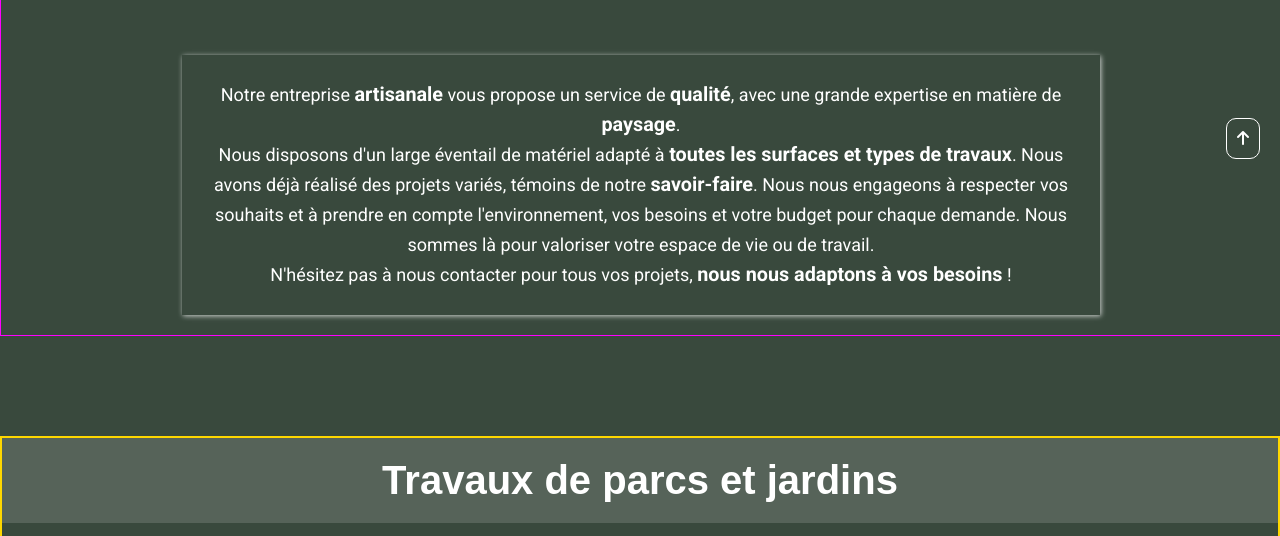
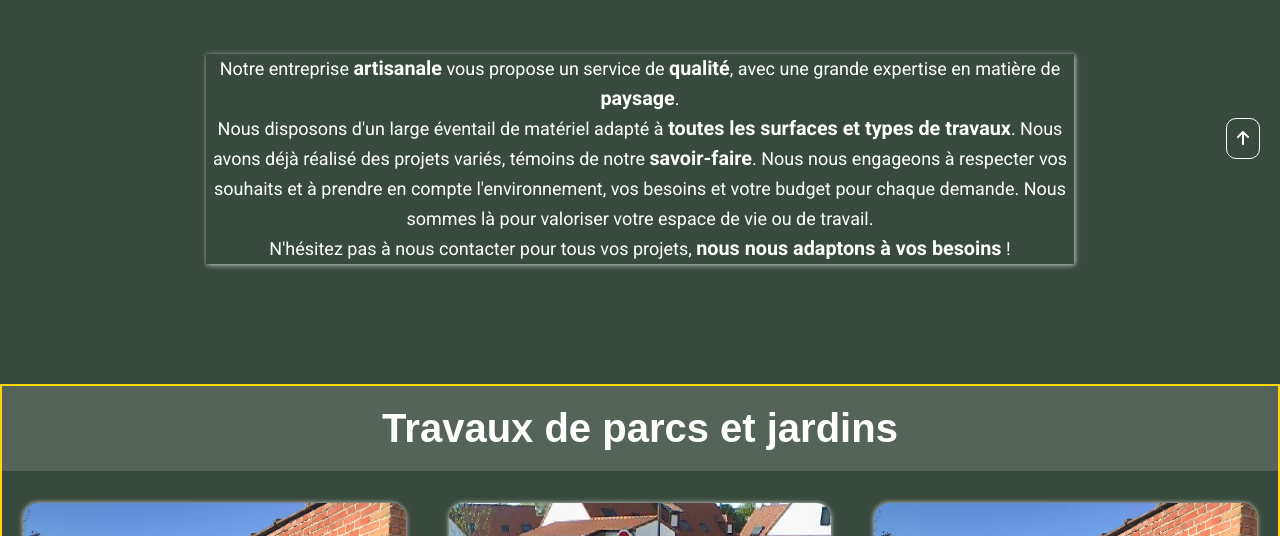
Before and after one commit to Ludescm/DavidDescamps-Jardins, a plain HTML site: page index.html in a window 1280 px wide. Shown: the part 621-1157 px from the top of the page. Drawn offline with Linux system fonts and the light colour scheme; a web font is replaced by a local one.

Commit message:
finition encadrement

```diff
--- a/style.css
+++ b/style.css
@@ -145,7 +145,6 @@ header{
 /*---Presentation---*/
 
 #presentation{
-  border: 1px solid magenta;
   width: 100%;
   display: flex;
   flex-flow: column nowrap;
@@ -170,10 +169,9 @@ header{
 }
 
 .encadrement p{
+  width: 70%;
   font-size: large;
   line-height: 30px;
-  width: 70%;
-  padding: 25px;
   box-shadow: 1px 1px 5px 0px rgba(255,255,255,0.75);
 }
 
```
